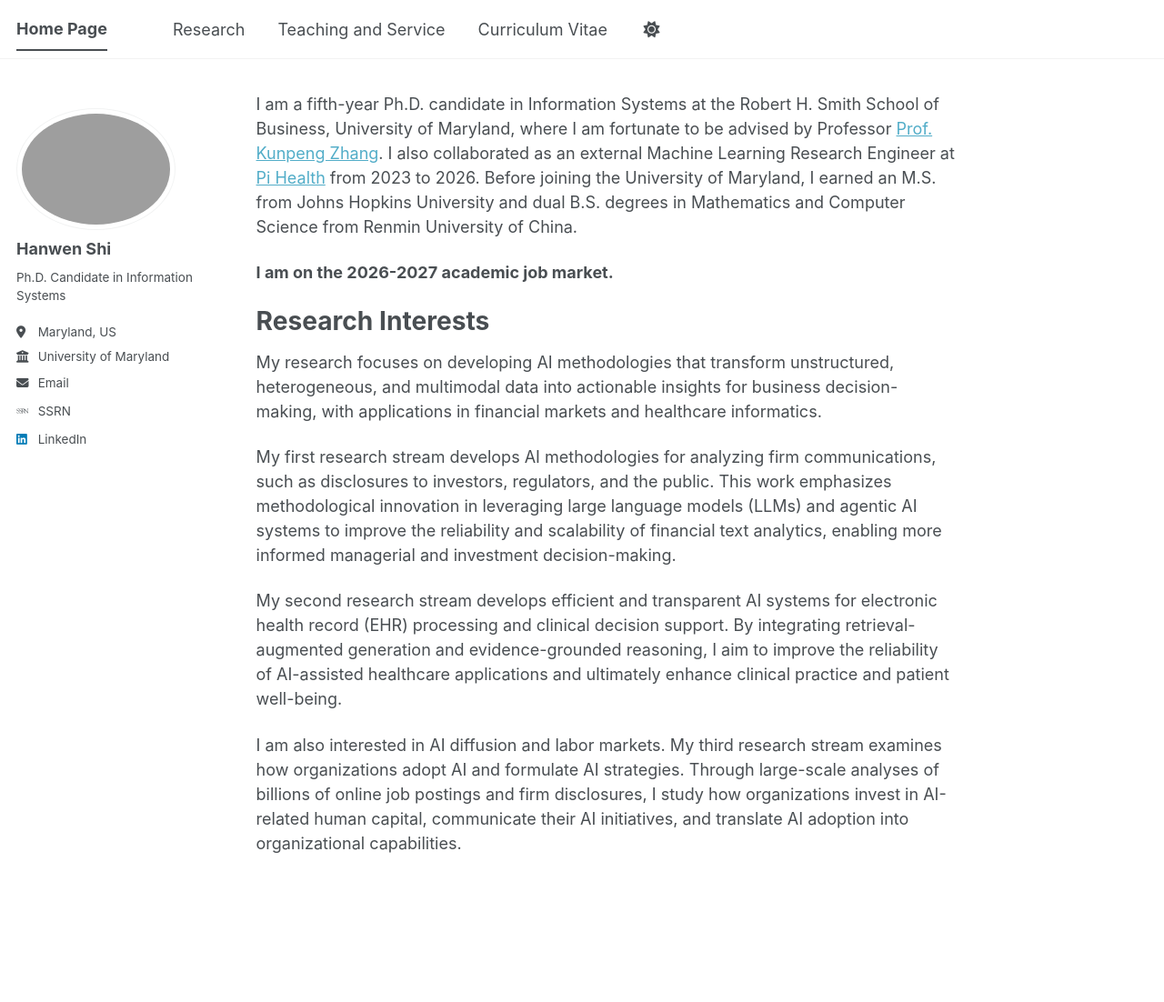
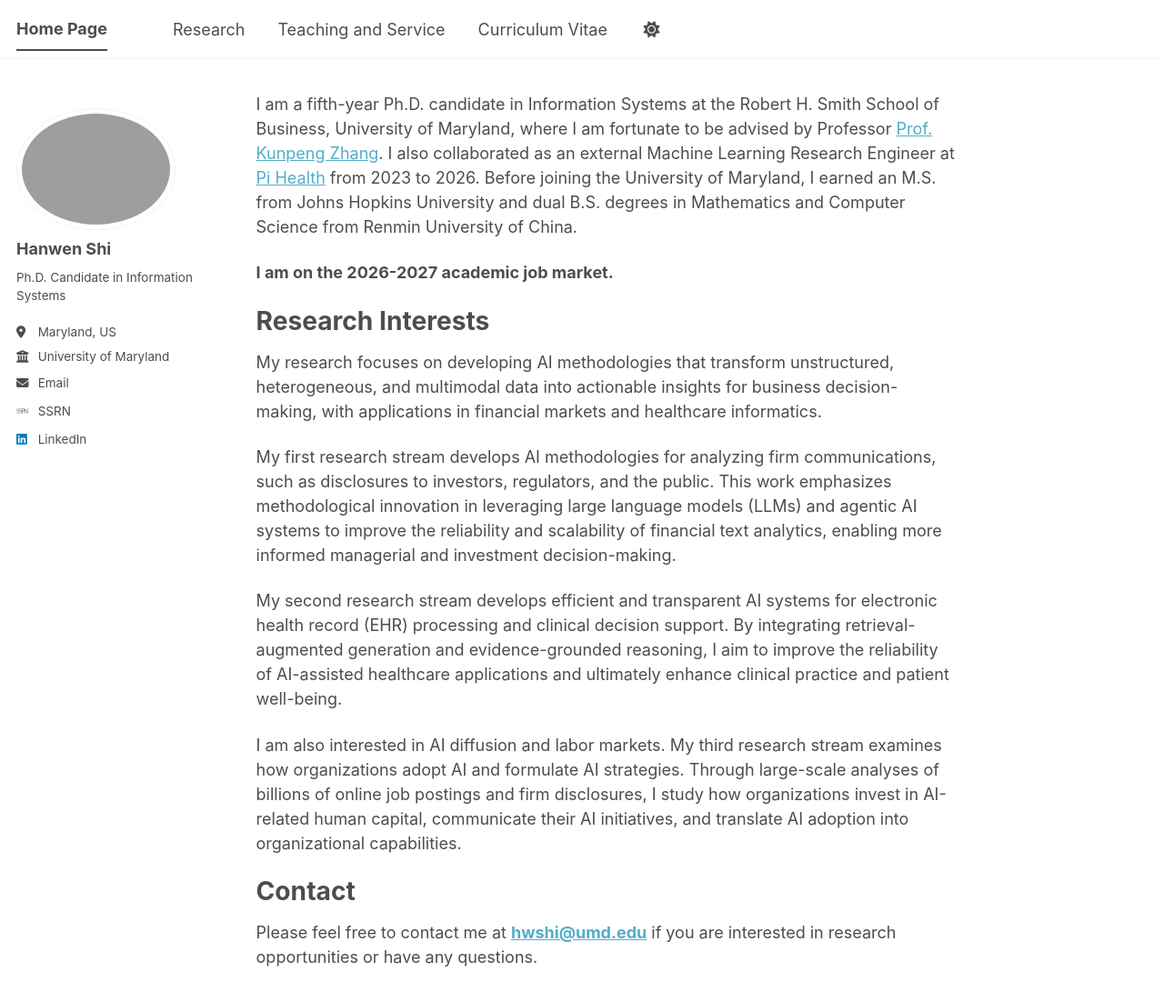
Before and after one commit to FrankieShih/frankieshih.github.io, a Jekyll site: the page built from _pages/about.md, in a window 1280 px wide and 1358 px high. Shown: the top 1102 px of the window at 91% size. Built offline with Jekyll 4.4.1, drawn with Linux system fonts in a browser that asks for light colours; some web fonts are replaced; a script bundle is joined from its source files by our own code; library files that are not in the unit come from our copies.

Commit message:
Include contact details in about page
Added contact information for research inquiries.

```diff
--- a/_pages/about.md
+++ b/_pages/about.md
@@ -21,3 +21,8 @@ My first research stream develops AI methodologies for analyzing firm communicat
 My second research stream develops efficient and transparent AI systems for electronic health record (EHR) processing and clinical decision support. By integrating retrieval-augmented generation and evidence-grounded reasoning, I aim to improve the reliability of AI-assisted healthcare applications and ultimately enhance clinical practice and patient well-being.
 
 I am also interested in AI diffusion and labor markets. My third research stream examines how organizations adopt AI and formulate AI strategies. Through large-scale analyses of billions of online job postings and firm disclosures, I study how organizations invest in AI-related human capital, communicate their AI initiatives, and translate AI adoption into organizational capabilities.
+
+Contact
+======
+
+Please feel free to contact me at **[hwshi@umd.edu](mailto:hwshi@umd.edu)** if you are interested in research opportunities or have any questions.
```
